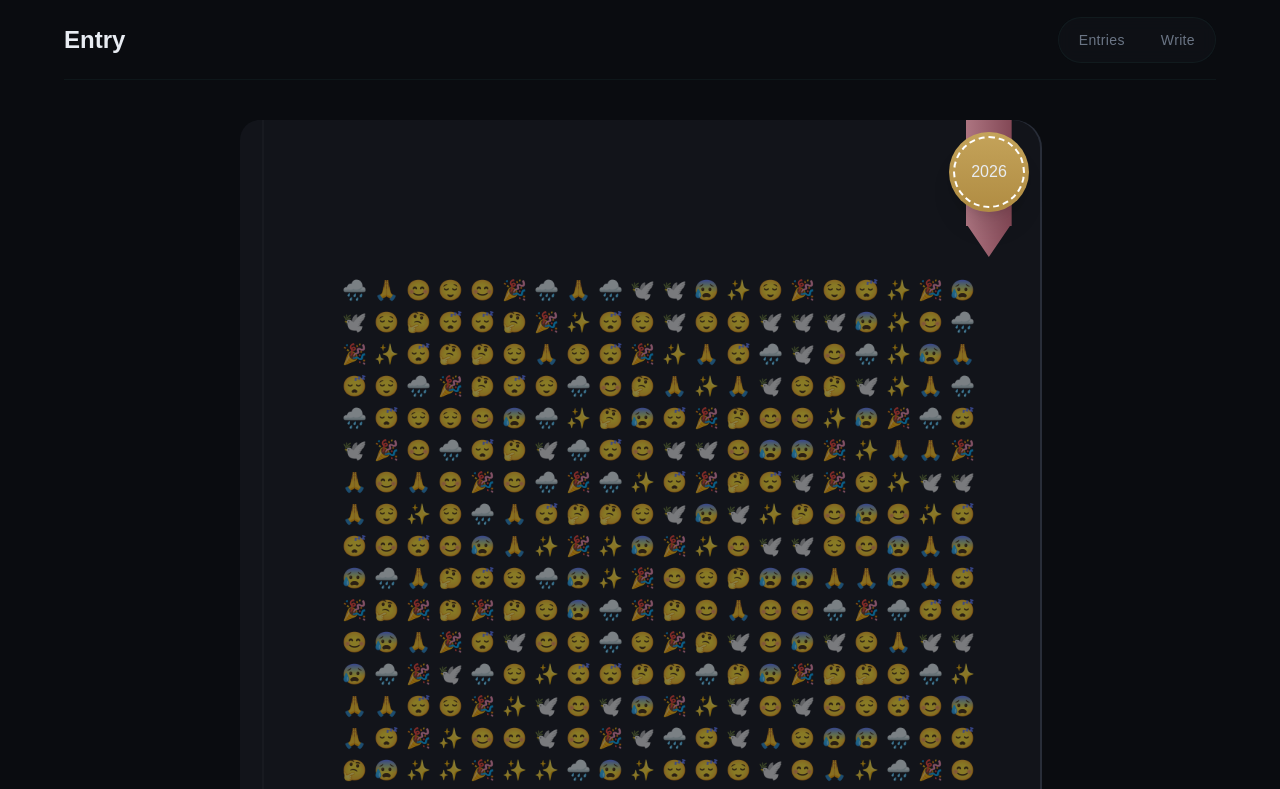
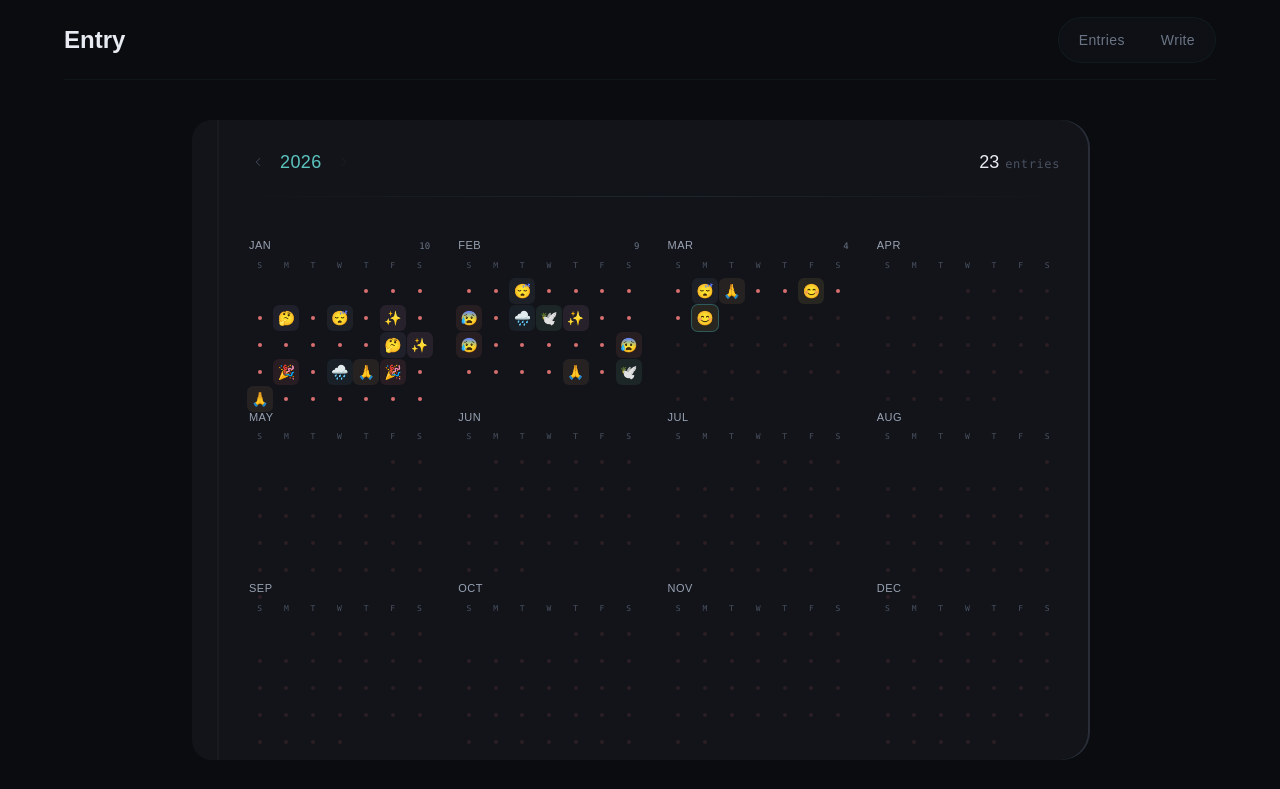
Before and after one commit to xambassador/entry, a React (Vite) app in the folder fox/: page / in a window 1280 px wide. Shown: the top 789 px of the page. Built offline with nearby package versions, Linux system fonts and the light colour scheme.

Commit message:
feat: update year at glance view

```diff
--- a/fox/package.json
+++ b/fox/package.json
@@ -11,6 +11,7 @@
   },
   "dependencies": {
     "@radix-ui/react-popover": "^1.1.15",
+    "@radix-ui/react-tooltip": "^1.2.8",
     "@tanstack/react-query": "^5.90.21",
     "@tanstack/react-router": "^1.163.3",
     "@tanstack/react-router-devtools": "^1.163.3",
--- a/fox/src/components/year-at-glance.tsx
+++ b/fox/src/components/year-at-glance.tsx
@@ -1,20 +1,288 @@
-import { DiaryCover } from "./diary-cover";
+import type { Mood } from "@/types";
 
-const emojies = ["😊", "😌", "🤔", "😰", "🙏", "✨", "😴", "🎉", "🌧️", "🕊️"];
+import { useMemo, useState } from "react";
+import * as Tooltip from "@radix-ui/react-tooltip";
+import { ChevronLeft, ChevronRight } from "lucide-react";
+
+import { cn } from "@/lib/cn";
+
+const MOOD_EMOJI: Record<string, string> = {
+  joyful: "😊",
+  calm: "😌",
+  reflective: "🤔",
+  anxious: "😰",
+  grateful: "🙏",
+  creative: "✨",
+  tired: "😴",
+  excited: "🎉",
+  melancholy: "🌧️",
+  peaceful: "🕊️"
+};
+
+const MOOD_COLORS: Record<string, string> = {
+  joyful: "#F5D45E",
+  calm: "#5BC4BE",
+  reflective: "#A893D4",
+  anxious: "#E8836A",
+  grateful: "#E0A86E",
+  creative: "#F0A0E0",
+  tired: "#8A9AAE",
+  excited: "#FF7A7A",
+  melancholy: "#6E94B8",
+  peaceful: "#7ED4A0"
+};
+
+const ALL_MOODS: Mood[] = [
+  "joyful",
+  "calm",
+  "reflective",
+  "anxious",
+  "grateful",
+  "creative",
+  "tired",
+  "excited",
+  "melancholy",
+  "peaceful"
+];
+
+const MONTH_NAMES = ["Jan", "Feb", "Mar", "Apr", "May", "Jun", "Jul", "Aug", "Sep", "Oct", "Nov", "Dec"];
+
+const MONTH_FULL_NAMES = [
+  "January",
+  "February",
+  "March",
+  "April",
+  "May",
+  "June",
+  "July",
+  "August",
+  "September",
+  "October",
+  "November",
+  "December"
+];
+
+const DAY_LABELS = ["S", "M", "T", "W", "T", "F", "S"];
+
+function getDaysInMonth(year: number, month: number): number {
+  return new Date(year, month + 1, 0).getDate();
+}
+
+function getFirstDayOfMonth(year: number, month: number): number {
+  return new Date(year, month, 1).getDay();
+}
+
+function formatOrdinal(day: number): string {
+  const s = ["th", "st", "nd", "rd"];
+  const v = day % 100;
+  return day + (s[(v - 20) % 10] || s[v] || s[0]);
+}
+
+type DayEntry = { mood: Mood; emoji: string };
+type YearData = Record<string, DayEntry>;
+
+function generateMockData(year: number): YearData {
+  const data: YearData = {};
+  const today = new Date();
+  for (let month = 0; month < 12; month++) {
+    const daysInMonth = getDaysInMonth(year, month);
+    for (let day = 1; day <= daysInMonth; day++) {
+      if (new Date(year, month, day) > today) continue;
+      if (Math.random() > 0.4) continue;
+      const mood = ALL_MOODS[Math.floor(Math.random() * ALL_MOODS.length)]!;
+      data[`${year}-${String(month + 1).padStart(2, "0")}-${String(day).padStart(2, "0")}`] = {
+        mood,
+        emoji: MOOD_EMOJI[mood]
+      };
+    }
+  }
+  return data;
+}
+
+function DayCell({
+  day,
+  month,
+  entry,
+  isToday,
+  isFuture
+}: {
+  day: number;
+  month: number;
+  entry?: DayEntry;
+  isToday: boolean;
+  isFuture: boolean;
+}) {
+  const moodColor = entry?.mood ? MOOD_COLORS[entry.mood] : undefined;
+
+  const cell = (
+    <button
+      disabled={isFuture}
+      className={cn(
+        "relative size-6.5 rounded-md flex items-center justify-center",
+        isFuture ? "opacity-[0.12] cursor-default" : "cursor-pointer",
+        isToday && "ring-1 ring-gilt/40",
+        entry && moodColor && !isFuture && "rounded-md"
+      )}
+      style={entry && moodColor && !isFuture ? { backgroundColor: `${moodColor}18` } : undefined}
+    >
+      {entry ? (
+        <span className="text-sm leading-none">{entry.emoji}</span>
+      ) : (
+        <span className={cn("size-1 rounded-full", isToday ? "bg-gilt" : "bg-wax-light")} />
+      )}
+    </button>
+  );
+
+  if (isFuture || !entry) return cell;
+
+  return (
+    <Tooltip.Provider delayDuration={300}>
+      <Tooltip.Root>
+        <Tooltip.Trigger asChild>{cell}</Tooltip.Trigger>
+        <Tooltip.Portal>
+          <Tooltip.Content
+            sideOffset={6}
+            className="bg-journal-elevated border border-border-strong rounded-lg px-3 py-2 shadow-2xl shadow-black/50 z-50"
+          >
+            <div className="flex items-center gap-2">
+              <span className="text-base">{entry.emoji}</span>
+              <div>
+                <p className="text-xs text-ink font-medium">
+                  {MONTH_FULL_NAMES[month]} {formatOrdinal(day)}
+                </p>
+                <p className="text-[10px] capitalize font-mono tracking-wider" style={{ color: moodColor }}>
+                  {entry.mood}
+                </p>
+              </div>
+            </div>
+            <Tooltip.Arrow className="fill-journal-elevated" />
+          </Tooltip.Content>
+        </Tooltip.Portal>
+      </Tooltip.Root>
+    </Tooltip.Provider>
+  );
+}
+
+function MiniMonth({ month, year, data }: { month: number; year: number; data: YearData }) {
+  const today = new Date();
+  const daysInMonth = getDaysInMonth(year, month);
+  const firstDay = getFirstDayOfMonth(year, month);
+
+  const entryCount = useMemo(() => {
+    let count = 0;
+    for (let d = 1; d <= daysInMonth; d++) {
+      if (data[`${year}-${String(month + 1).padStart(2, "0")}-${String(d).padStart(2, "0")}`]) count++;
+    }
+    return count;
+  }, [data, year, month, daysInMonth]);
+
+  return (
+    <div className="flex flex-col gap-1">
+      <div className="flex items-baseline justify-between px-0.5 mb-0.5">
+        <span className="text-[11px] font-medium tracking-wider uppercase text-ink-secondary">
+          {MONTH_NAMES[month]}
+        </span>
+        {entryCount > 0 && <span className="text-[9px] text-ink-muted font-mono tabular-nums">{entryCount}</span>}
+      </div>
+
+      <div className="grid grid-cols-7 gap-px">
+        {DAY_LABELS.map((label, i) => (
+          <div key={i} className="text-[8px] text-ink-faint text-center font-mono pb-0.5">
+            {label}
+          </div>
+        ))}
+      </div>
+
+      <div className="grid grid-cols-7 gap-px">
+        {Array.from({ length: firstDay }).map((_, i) => (
+          <div key={`e-${i}`} className="size-6.5" />
+        ))}
+        {Array.from({ length: daysInMonth }).map((_, i) => {
+          const day = i + 1;
+          const key = `${year}-${String(month + 1).padStart(2, "0")}-${String(day).padStart(2, "0")}`;
+          return (
+            <DayCell
+              key={day}
+              day={day}
+              month={month}
+              entry={data[key]}
+              isToday={year === today.getFullYear() && month === today.getMonth() && day === today.getDate()}
+              isFuture={new Date(year, month, day) > today}
+            />
+          );
+        })}
+      </div>
+    </div>
+  );
+}
+
+function YearStats({ data }: { data: YearData }) {
+  const stats = useMemo(() => {
+    const entries = Object.values(data);
+    const total = entries.length;
+    const moodCounts: Record<string, number> = {};
+    for (const e of entries) {
+      if (e.mood) moodCounts[e.mood] = (moodCounts[e.mood] || 0) + 1;
+    }
+    return { total };
+  }, [data]);
+
+  return (
+    <div className="flex items-center gap-5">
+      <div className="flex items-baseline gap-1.5">
+        <span className="text-lg font-medium text-ink tabular-nums">{stats.total}</span>
+        <span className="text-xs text-ink-faint font-mono tracking-wider">entries</span>
+      </div>
+    </div>
+  );
+}
+
+const CURRENT_YEAR = new Date().getFullYear();
 
 export function YearAtGlance() {
+  const [year, setYear] = useState(CURRENT_YEAR);
+  const yearData = useMemo(() => generateMockData(year), [year]);
+
   return (
-    <DiaryCover>
-      <div className="grid grid-cols-[repeat(20,1fr)] justify-items-center gap-5 content-start">
-        {Array.from({ length: 365 }).map((_, i) => (
-          <button
-            key={i}
-            className="size-3 rounded-full text-xl opacity-50 cursor-pointer hover:opacity-100 transition-opacity"
-          >
-            {emojies[Math.floor(Math.random() * emojies.length)]}
-          </button>
-        ))}
+    <div className="w-full max-w-(--year-at-glance-width) mx-auto h-full">
+      <div className="h-full relative">
+        <div className="flex rounded-l-3xl rounded-r-5xl bg-journal-surface h-full w-full shadow-year-at-glance">
+          <div className="min-w-[3%] h-full flex justify-end shrink-0">
+            <div className="bg-shark w-0.5 h-full" />
+          </div>
+
+          <div className="flex-1 flex flex-col py-7 px-7 min-h-0">
+            <div className="flex items-center justify-between mb-5 shrink-0">
+              <div className="flex items-center gap-2">
+                <button
+                  onClick={() => setYear((y) => y - 1)}
+                  className="p-1 text-ink-faint hover:text-gilt cursor-pointer"
+                >
+                  <ChevronLeft size={14} strokeWidth={1.5} />
+                </button>
+                <span className="text-lg text-gilt tracking-wide w-12 text-center tabular-nums">{year}</span>
+                <button
+                  onClick={() => setYear((y) => y + 1)}
+                  disabled={year >= CURRENT_YEAR}
+                  className="p-1 text-ink-faint hover:text-gilt cursor-pointer disabled:opacity-20 disabled:cursor-default"
+                >
+                  <ChevronRight size={14} strokeWidth={1.5} />
+                </button>
+              </div>
+
+              <YearStats data={yearData} />
+            </div>
+
+            <div className="h-px bg-linear-to-r from-transparent via-gilt/12 to-transparent mb-10 shrink-0" />
+
+            <div className="grid grid-cols-4 grid-rows-3 gap-x-6 gap-y-5 flex-1 min-h-0">
+              {Array.from({ length: 12 }).map((_, month) => (
+                <MiniMonth key={`${year}-${month}`} month={month} year={year} data={yearData} />
+              ))}
+            </div>
+          </div>
+        </div>
       </div>
-    </DiaryCover>
+    </div>
   );
 }
--- a/fox/src/main.css
+++ b/fox/src/main.css
@@ -38,8 +38,7 @@
   --radius-5xl: 1.75rem;
 
   --nav-height: 5rem;
-  --year-at-glance-height: 56.25rem;
-  --year-at-glance-width: 50rem;
+  --year-at-glance-width: 56rem;
 
   --shadow-year-at-glance: 2px 0 0 var(--color-journal-elevated);
 }
```
Also changed, not shown: 1 other file (tests, documents, lock files or other folders).
